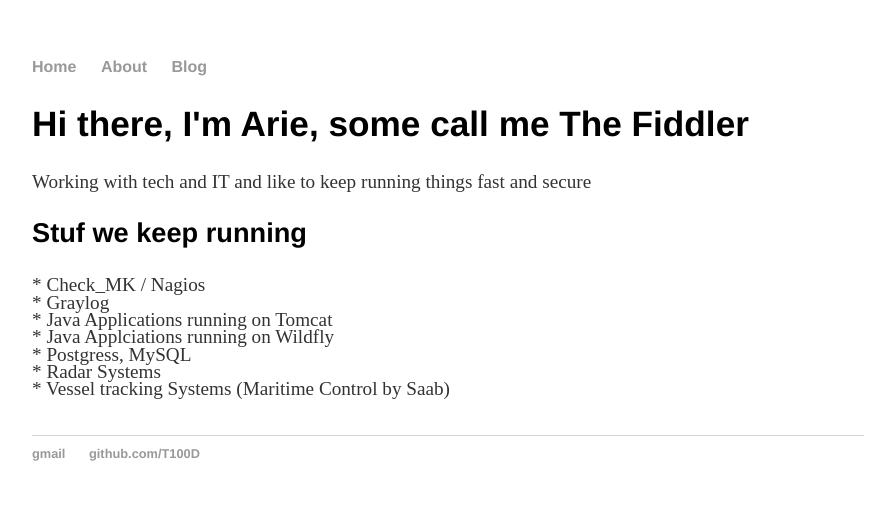
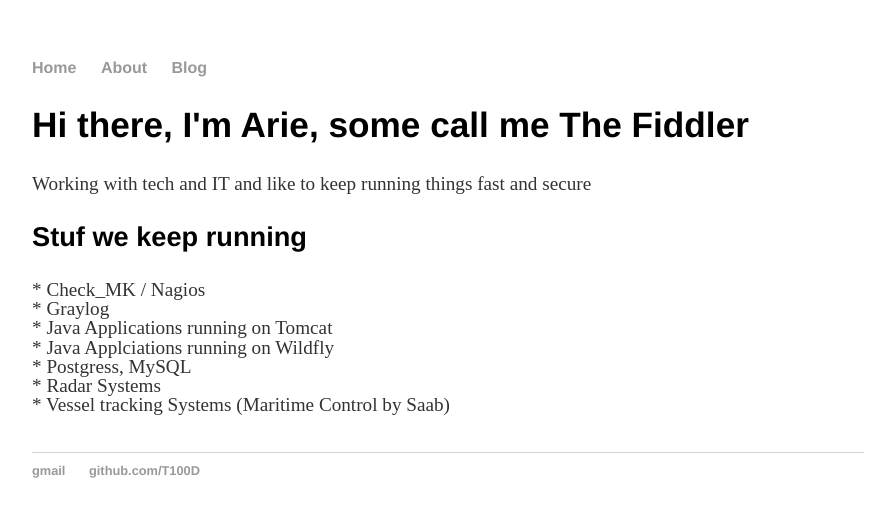
Before and after one commit to T100D/T100D.github.io, a Jekyll site: the page built from index.html, in a window 1280 px wide. Shown: the top 517 px of the page, without its empty margins (192-1087 px from the left). Built offline with Jekyll 4.4.1, drawn with Linux system fonts in a browser that asks for light colours.

Commit message:
Update main.css

```diff
--- a/css/main.css
+++ b/css/main.css
@@ -3,7 +3,7 @@ body { margin: 60px auto; width: 65%; }
 a { text-decoration: none; color: #999; }
 a:hover { text-decoration: underline; }
 
-p, ul { font-size: 1.2em; line-height: 0.9em; color: #333; }
+p, ul { font-size: 1.2em; line-height: 1.0em; color: #333; }
 
 h1, h2, h3, h4 { font-family: 'Helvetica', 'Arial', 'Sans-Serif'; }
 h1 { font-size: 2.5em;  }
```
